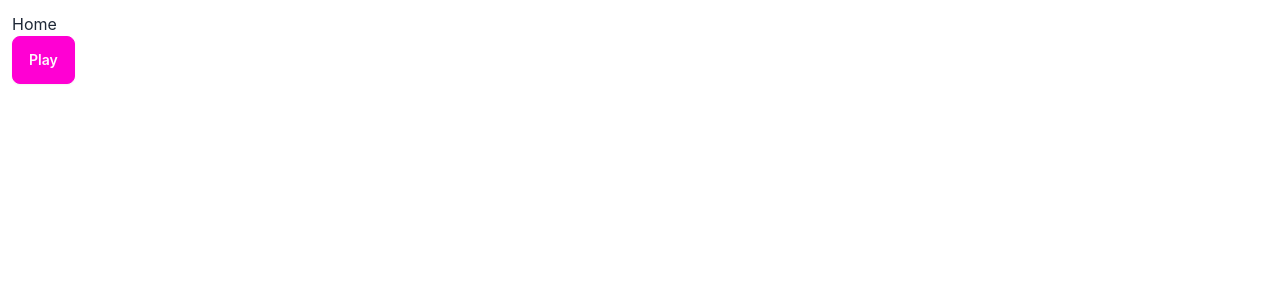
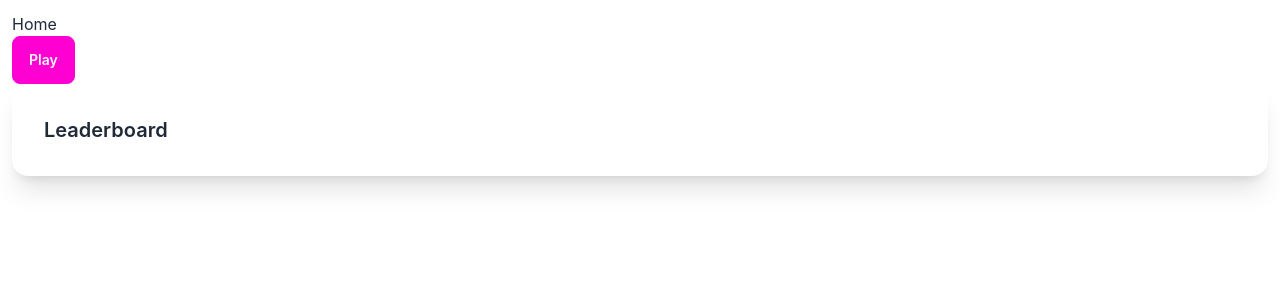
Before and after one commit to mbatuhantuna/tca-backgammon, a React (Create React App) app: page /play in a window 1280 px wide. Shown: the top 300 px of the page. Built offline with nearby package versions, Linux system fonts and the light colour scheme.

Commit message:
Update Home.tsx

```diff
--- a/src/Home.tsx
+++ b/src/Home.tsx
@@ -23,6 +23,19 @@ export const Home: FC<HomeProps> = ({ leaderboardData }) => {
             >
                 Play
             </button>
+            <div
+            className='card mt -3 bg-base-100 shadow-xl'
+            >
+                <div
+                className='card-body'
+                >
+                <h2
+                className='card-title'
+                >
+                    Leaderboard
+                </h2>
+                </div>
+            </div>
         </>
     );
 };
```
